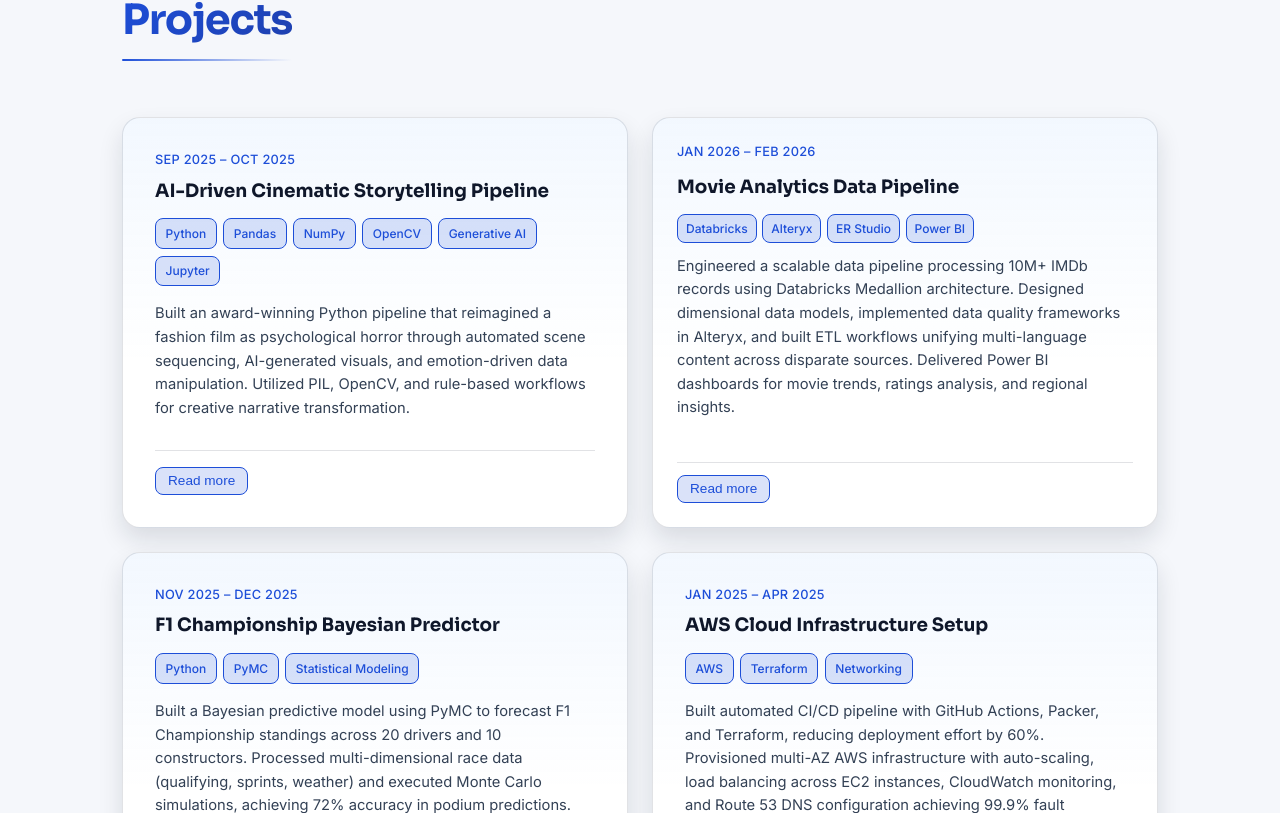
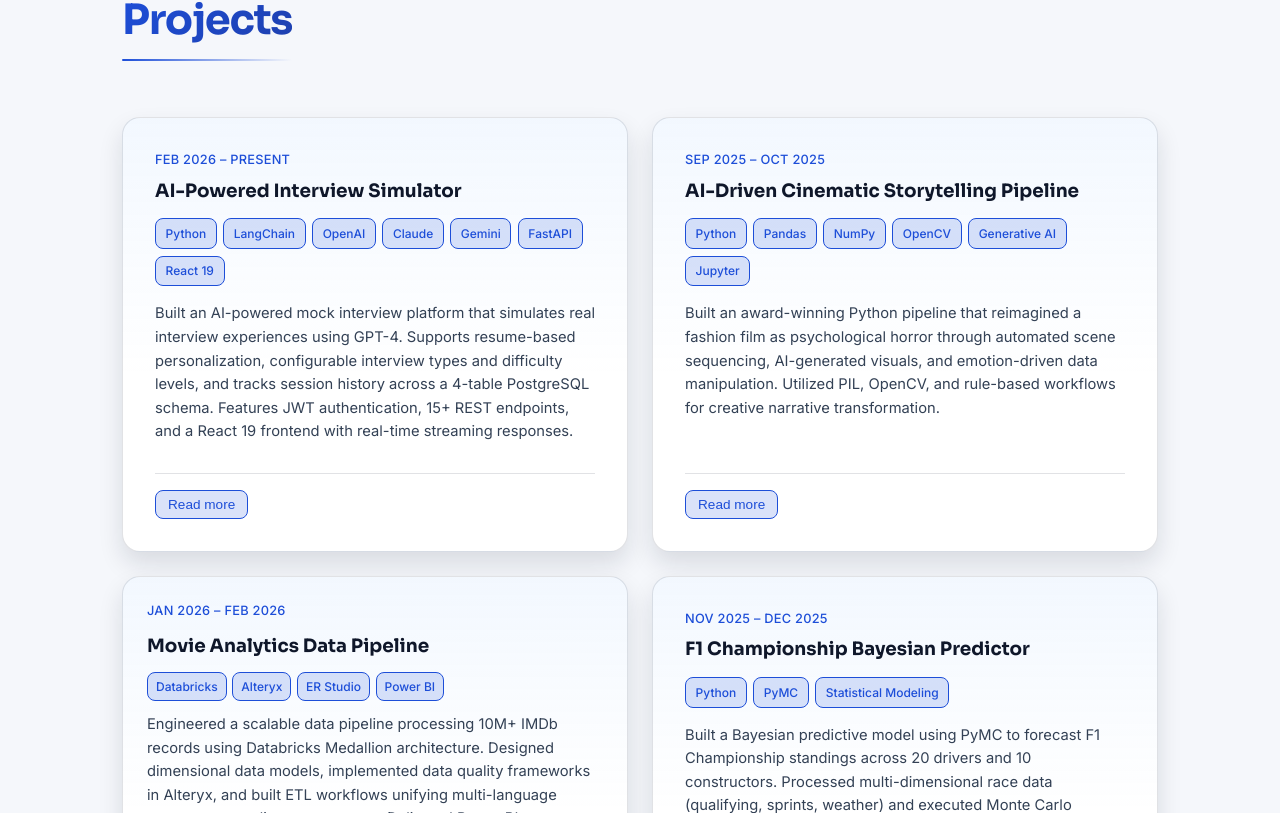
Before and after one commit to Kavya-Mehta/Portfolio-Website, a React (Vite) app: page / in a window 1280 px wide. Shown: the part 2787-3600 px from the top of the page. Built offline with nearby package versions, Linux system fonts and the light colour scheme.

Commit message:
Updated project file

```diff
--- a/src/data/projects.js
+++ b/src/data/projects.js
@@ -1,6 +1,33 @@
 const GITHUB = "https://github.com/Kavya-Mehta";
 
 export const projects = [
+  {
+    id: "interview",
+    title: "AI-Powered Interview Simulator",
+    period: "Feb 2026 – Present",
+    tech: [
+      "Python",
+      "LangChain",
+      "OpenAI",
+      "Claude",
+      "Gemini",
+      "FastAPI",
+      "React 19",
+    ],
+    summary:
+      "Built an AI-powered mock interview platform that simulates real interview experiences using GPT-4. Supports resume-based personalization, configurable interview types and difficulty levels, and tracks session history across a 4-table PostgreSQL schema. Features JWT authentication, 15+ REST endpoints, and a React 19 frontend with real-time streaming responses.",
+    highlights: [
+      "Launched a full-stack interview platform using FastAPI and React 19 across Technical, Behavioral, and Mixed modes with 3 levels",
+      "Engineered GPT-4 prompt pipelines via LangChain with role-based prompting, few-shot learning, and chain-of-thought reasoning",
+      "Implemented real-time streaming response delivery and session completion detection, reducing perceived latency for end users",
+      "Secured 15+ REST API endpoints with PyJWT and SHA-256 salted hashing, backed by a 4-table PostgreSQL schema with auto-initialization",
+    ],
+    alwaysExpanded: true,
+    links: [
+      { label: "View Code", url: `${GITHUB}/AI-POWERED-INTERVIEW-SIMULATOR` },
+    ],
+    size: "large",
+  },
   {
     id: "cinematic",
     title: "AI-Driven Cinematic Storytelling Pipeline",
```
